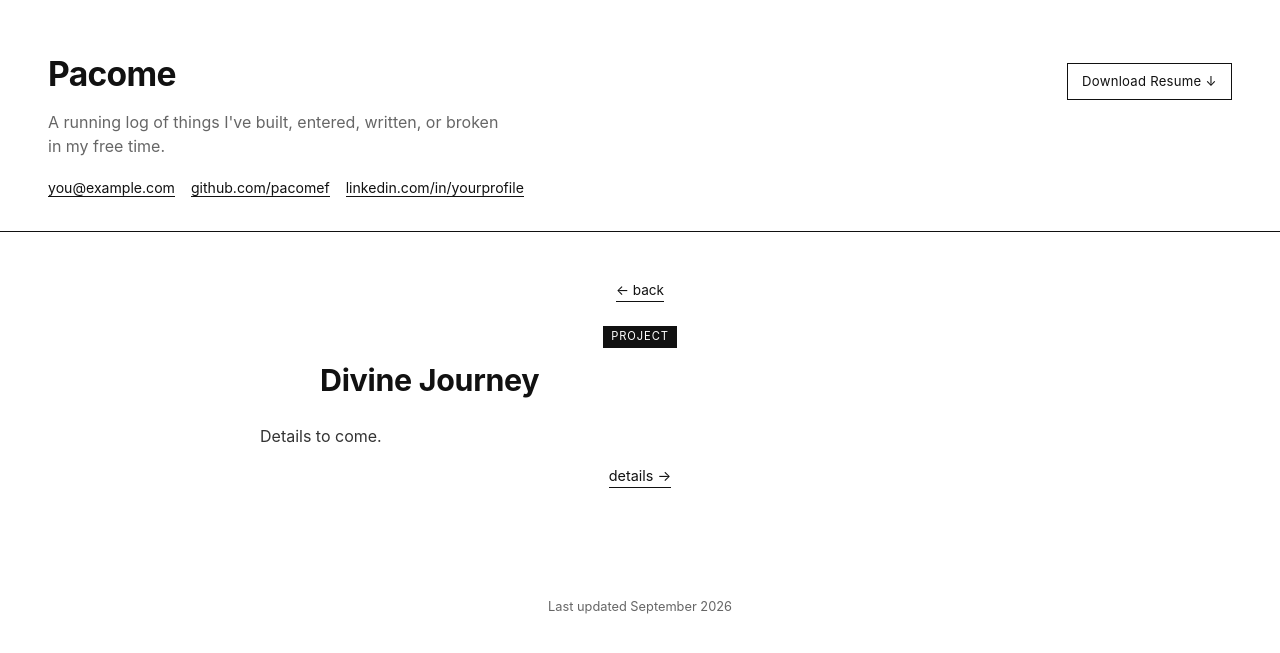
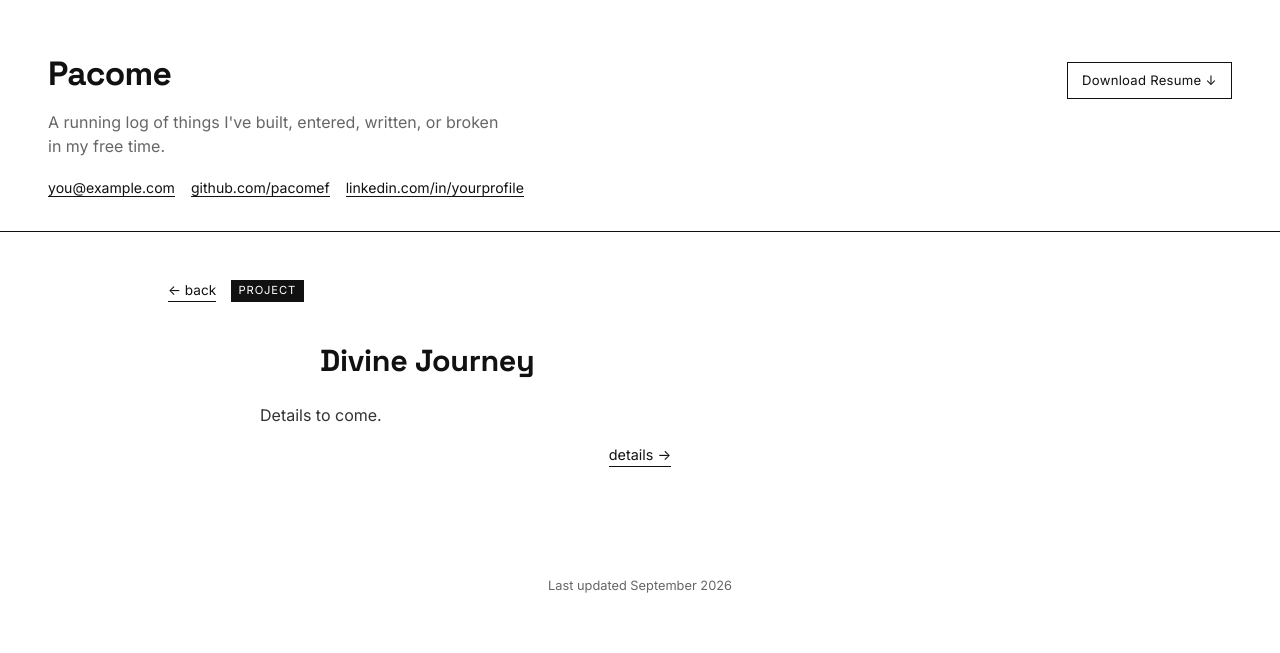
Before and after one commit to pacomef/pacomef.github.io, a Jekyll site: the page built from _projects/divine-journey.md, in a window 1280 px wide. Shown: the top 653 px of the page. Built offline with Jekyll 4.4.1, drawn with Linux system fonts in a browser that asks for light colours.

Commit message:
Add Space Grotesk/Inter fonts, move back link and tag to a corner
Headings now use Space Grotesk, body text Inter. On project pages,
the back link and tag sit as a flush-left meta row in the corner of
the wide container instead of centered directly above the title.

Co-Authored-By: Claude Sonnet 5 <noreply@anthropic.com>
Claude-Session: https://claude.ai/code/session_0127UH7bzngt2Psf9Mr4dXoc

```diff
--- a/_layouts/default.html
+++ b/_layouts/default.html
@@ -4,6 +4,9 @@
 <meta charset="UTF-8">
 <meta name="viewport" content="width=device-width, initial-scale=1.0">
 <title>{% if page.title %}{{ page.title }} — {% endif %}{{ site.title }}</title>
+<link rel="preconnect" href="https://fonts.googleapis.com">
+<link rel="preconnect" href="https://fonts.gstatic.com" crossorigin>
+<link href="https://fonts.googleapis.com/css2?family=Space+Grotesk:wght@500;600;700&family=Inter:wght@400;500;600&display=swap" rel="stylesheet">
 <link rel="stylesheet" href="{{ '/style.css' | relative_url }}">
 </head>
 <body>
--- a/_layouts/project.html
+++ b/_layouts/project.html
@@ -2,8 +2,10 @@
 layout: default
 ---
 <main class="post">
-  <a class="back-link" href="{{ '/' | relative_url }}">← back</a>
-  <span class="tag">{{ page.tag }}</span>
+  <div class="post-meta">
+    <a class="back-link" href="{{ '/' | relative_url }}">← back</a>
+    <span class="tag">{{ page.tag }}</span>
+  </div>
   <h1>{{ page.title }}</h1>
   {{ content }}
   {% if page.link_url %}
--- a/style.css
+++ b/style.css
@@ -16,9 +16,13 @@ body {
   margin: 0;
   background: var(--bg);
   color: var(--ink);
-  font-family: -apple-system, BlinkMacSystemFont, "Segoe UI", Helvetica, Arial, sans-serif;
+  font-family: 'Inter', -apple-system, BlinkMacSystemFont, "Segoe UI", Helvetica, Arial, sans-serif;
   line-height: 1.55;
   filter: grayscale(1);
+}
+
+h1, h2, h3 {
+  font-family: 'Space Grotesk', -apple-system, BlinkMacSystemFont, "Segoe UI", Helvetica, Arial, sans-serif;
 }
 
 /* ---------- header ---------- */
@@ -181,30 +185,29 @@ body {
   padding: 3rem clamp(1.25rem, 4vw, 3rem) 4rem;
 }
 
+.post-meta {
+  display: flex;
+  align-items: center;
+  gap: 0.9rem;
+  margin-bottom: 2.2rem;
+}
+
 .back-link {
-  display: block;
-  max-width: 640px;
-  margin: 0 auto 1.5rem;
   font-size: 0.85rem;
   color: var(--muted);
   text-decoration: none;
   border-bottom: 1px solid var(--line);
-  width: fit-content;
 }
 
 .back-link:hover { color: var(--ink); }
 
-.post .tag {
-  display: block;
-  max-width: 640px;
-  margin-left: auto;
-  margin-right: auto;
-  width: fit-content;
+.post-meta .tag {
+  margin-bottom: 0;
 }
 
 .post h1 {
   max-width: 640px;
-  margin: 0.6rem auto 1.2rem;
+  margin: 0 auto 1.2rem;
   font-size: 1.9rem;
   letter-spacing: -0.01em;
 }
```
